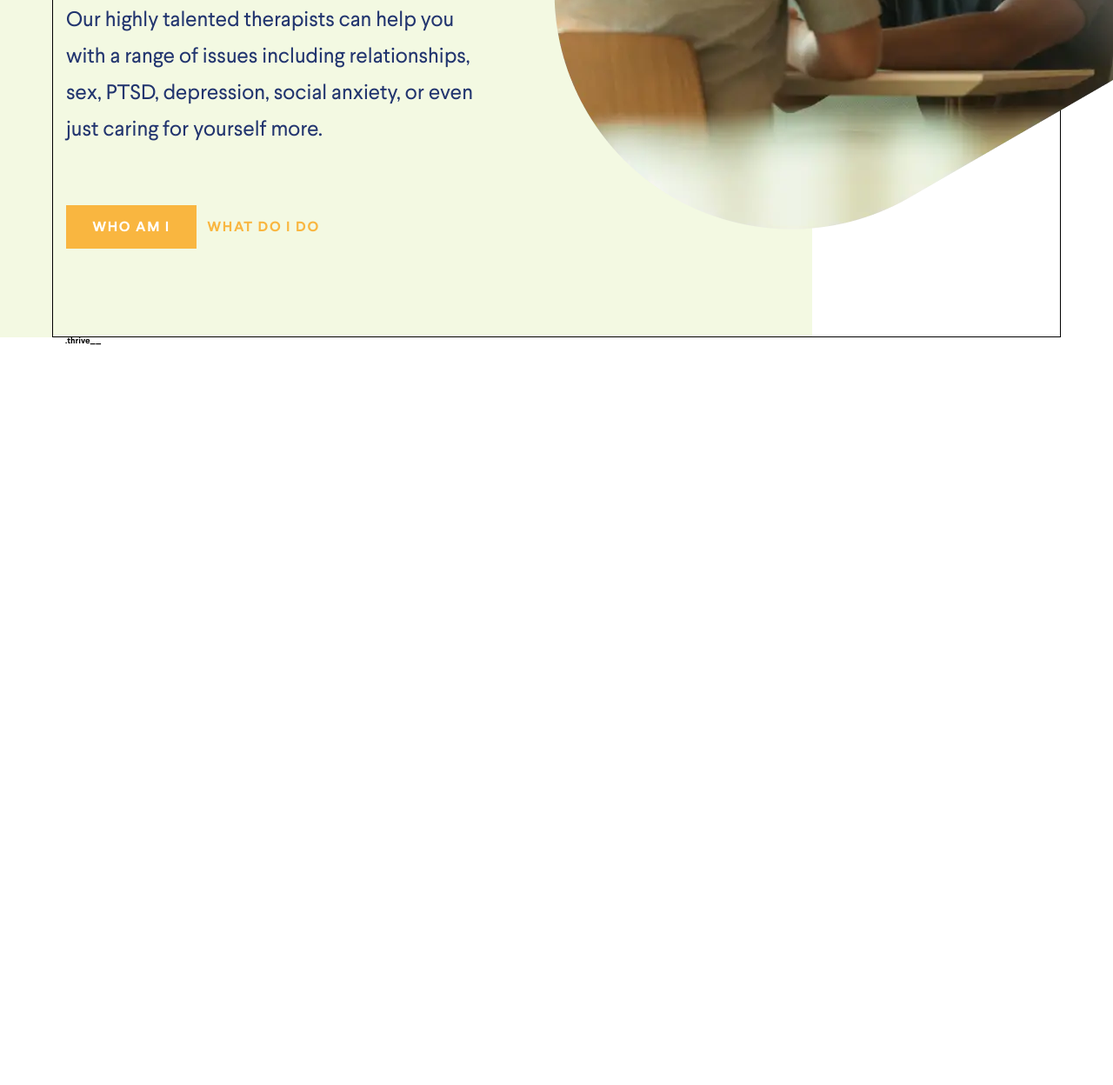
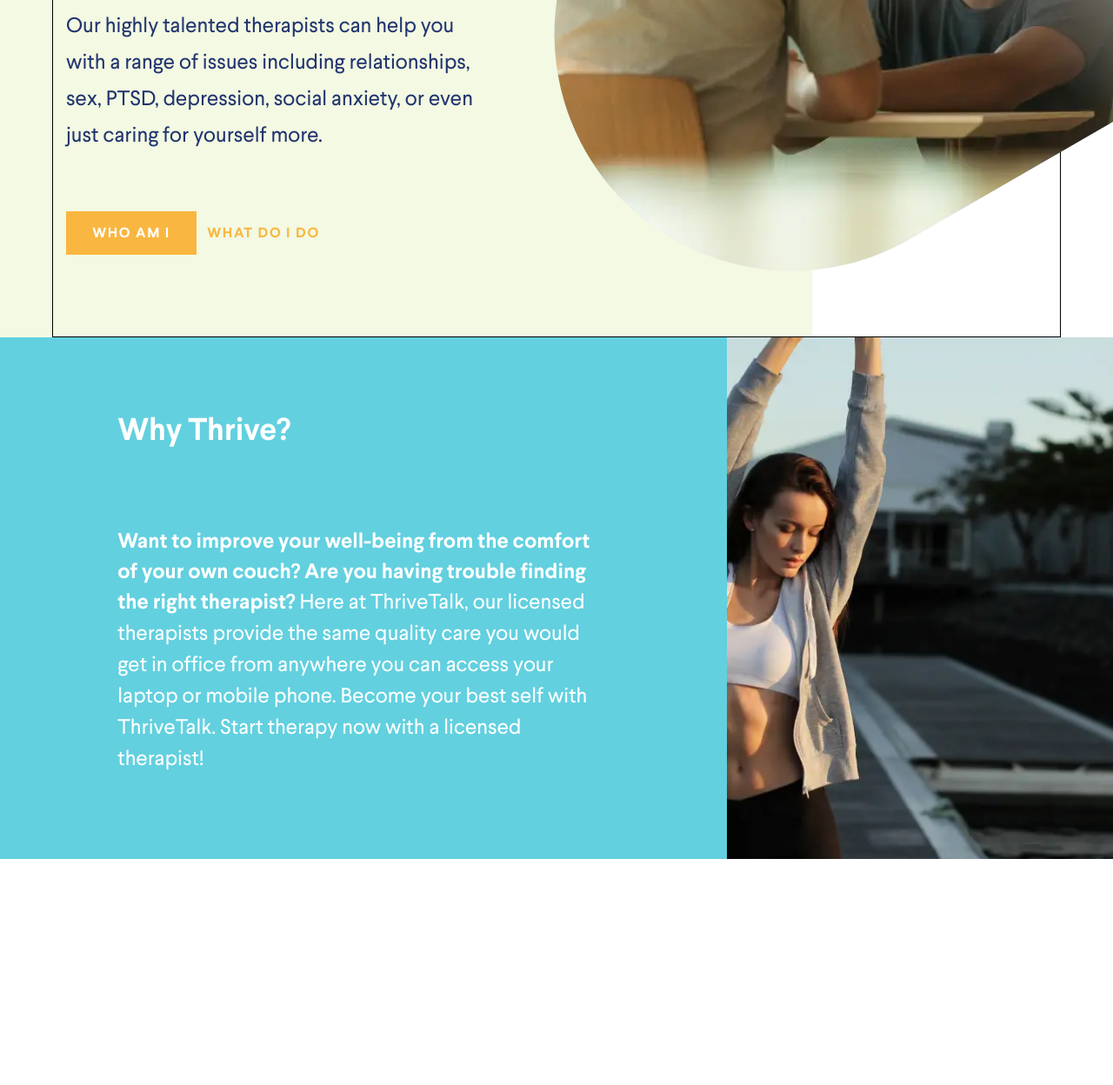
Before and after one commit to mates4352/Thrivetalk-project, a plain HTML site: page index.html in a window 1280 px wide. Shown: the part 412-1660 px from the top of the page at 87% size. Before the commit the page ends 810 px from the top, so only its background shows below. Drawn offline with Linux system fonts and the light colour scheme.

Commit message:
refactoring

```diff
--- a/css/index.css
+++ b/css/index.css
@@ -1,4 +1,16 @@
 /*-elements-*/
+
+.thrive__description {
+  display: -webkit-box;
+  display: -ms-flexbox;
+  display: flex;
+  -webkit-box-pack: center;
+  -ms-flex-pack: center;
+  justify-content: center;
+  -webkit-box-align: center;
+  -ms-flex-align: center;
+  align-items: center;
+}
 
 /*-mixins-*/
 
@@ -163,6 +175,13 @@ sup {
 
 /*-components-*/
 
+.page {
+  display: grid;
+  grid-template-columns: 25% 120px 6.59722% 10.76389% 13.54167% 3.125% 8.33333% 1fr;
+  grid-template-rows: 100vh;
+  grid-auto-rows: minmax(260px, auto);
+}
+
 .button {
   width: 150px;
   height: 50px;
@@ -204,14 +223,13 @@ sup {
 }
 
 .header {
+  grid-column: 1/span 8;
   position: relative;
-  min-height: 100vh;
-  height: 100%;
 }
 
 .header__img {
   position: absolute;
-  top: -6%;
+  top: 0;
   right: 0;
 }
 
@@ -251,7 +269,6 @@ sup {
 }
 
 .header__bottom {
-  position: relative;
   display: -webkit-box;
   display: -ms-flexbox;
   display: flex;
@@ -262,7 +279,8 @@ sup {
   -webkit-box-pack: center;
   -ms-flex-pack: center;
   justify-content: center;
-  height: calc(100% - 14px);
+  height: 100%;
+  position: relative;
 }
 
 .header__title {
@@ -298,6 +316,64 @@ sup {
 }
 
 /*-Content-*/
+
+.thrive {
+  grid-column: 1/span 5;
+  background-color: #62D0DF;
+}
+
+.thrive__row {
+  display: -webkit-box;
+  display: -ms-flexbox;
+  display: flex;
+  height: 100%;
+}
+
+.thrive__description {
+  -webkit-box-orient: vertical;
+  -webkit-box-direction: normal;
+  -ms-flex-direction: column;
+  flex-direction: column;
+  max-width: 615px;
+  margin: 0 auto;
+  padding: 25px;
+}
+
+.thrive__title {
+  -ms-flex-item-align: start;
+  align-self: flex-start;
+  margin: 0 0 95px 0;
+  font-size: 36px;
+  line-height: 27px;
+  font-family: "LarsseitBold";
+  color: #fff;
+  letter-spacing: -0.006em;
+}
+
+.thrive__text {
+  font-size: 24px;
+  line-height: 35px;
+  font-family: "LarsseitBold";
+  color: #fff;
+}
+
+.thrive__text-span {
+  font-family: "LarsseitRegular";
+}
+
+.thrive-img {
+  grid-column: 6/span 3;
+  min-height: 600px;
+}
+
+.thrive-img img {
+  width: 100%;
+  height: 100%;
+  -o-object-fit: cover;
+  object-fit: cover;
+  -o-object-position: center;
+  object-position: center;
+}
 
 /*-footer-*/
 
@@ -336,3 +412,36 @@ sup {
 
 }
 }
+
+@media screen and (max-width: 768px) {
+  .header--bg {
+    background: url("../assets/images/header/bg.png")/100% 100% no-repeat;
+  }
+
+  .header__img {
+    display: none;
+  }
+
+  .header__bottom {
+    -webkit-box-align: center;
+    -ms-flex-align: center;
+    align-items: center;
+    text-align: center;
+  }
+
+  .thrive {
+    grid-column: 1/span 8;
+  }
+
+  .thrive-img {
+    grid-column: 1/span 8;
+    min-height: 0;
+    height: 300px;
+  }
+
+@supports (-webkit-appearance:none) {
+    .header--bg {
+      background: url("../assets/images/header/bg.webp")/100% 100% no-repeat;
+    }
+}
+}
--- a/index.html
+++ b/index.html
@@ -10,6 +10,7 @@
 </head>
 
 <body>
+	<div class="page">
 
 		<!-- header -->
 		<header class="header header--bg">
@@ -63,11 +64,29 @@
 
 		<!-- content -->
 		<section class="thrive">
-	<div class="container">
-		.thrive__
+	<div class="thrive__row">
 
-	</div><!-- container -->
-</section> 	<!-- thrive -->
+		<div class="thrive__description">
+			<h2 class="thrive__title">Why Thrive?</h2>
+			<p class="thrive__text text">Want to improve your well-being from the comfort of your own couch? Are you
+				having
+				trouble finding the right therapist? <span class="thrive__text-span"> Here at ThriveTalk, our licensed therapists provide the same quality
+				care
+				you would get in office from anywhere you can access your laptop or mobile phone. Become your best self with
+				ThriveTalk. Start therapy now with a licensed therapist!</span></p>
+		</div>
+
+	</div>  <!-- thrive__row -->
+</section> <!-- thrive -->
+		<div class="thrive-img">
+	<picture><source srcset="./assets/images/thrive/bg.webp" type="image/webp"><img  src="./assets/images/thrive/bg.png" alt=""></picture>
+</div>
+
+
+
+
+
+
 
 		<!-- footer -->
 		<footer class="footer">
@@ -86,6 +105,7 @@
 
 <!--js-->
 
+	</div>
 </body>
 
 </html>
```
Also changed, not shown: index.min.html (+1 -1 lines), assets/images/header/Mask Group.png (deleted), assets/images/header/Mask Group.webp (deleted), assets/images/header/Rectangle 3.png (deleted), assets/images/header/Rectangle 3.webp (deleted), assets/images/thrive/bg.jpg (added), assets/images/thrive/bg.webp (added), css/index.min.css. Lines whose indentation alone changed are shown as unchanged.
